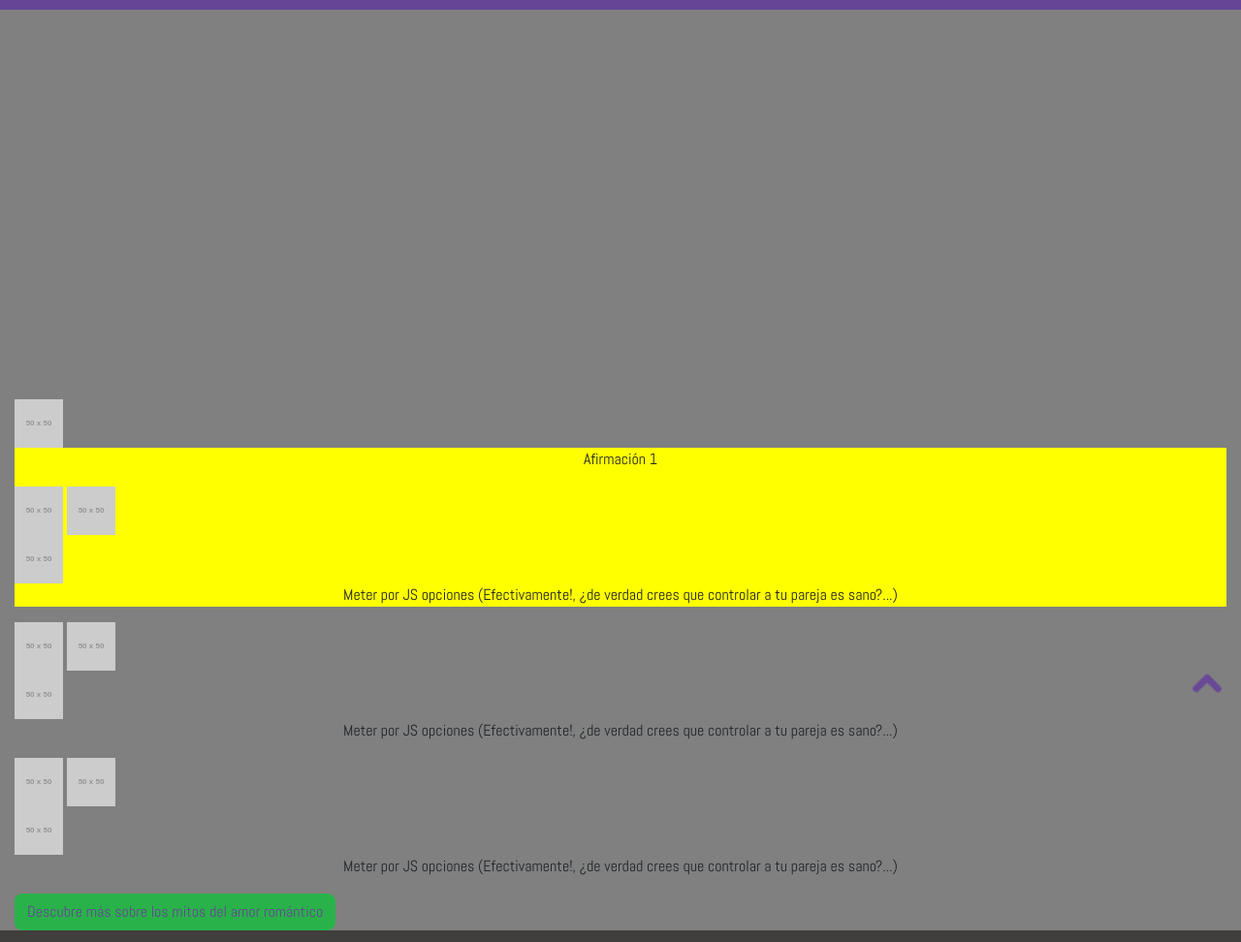
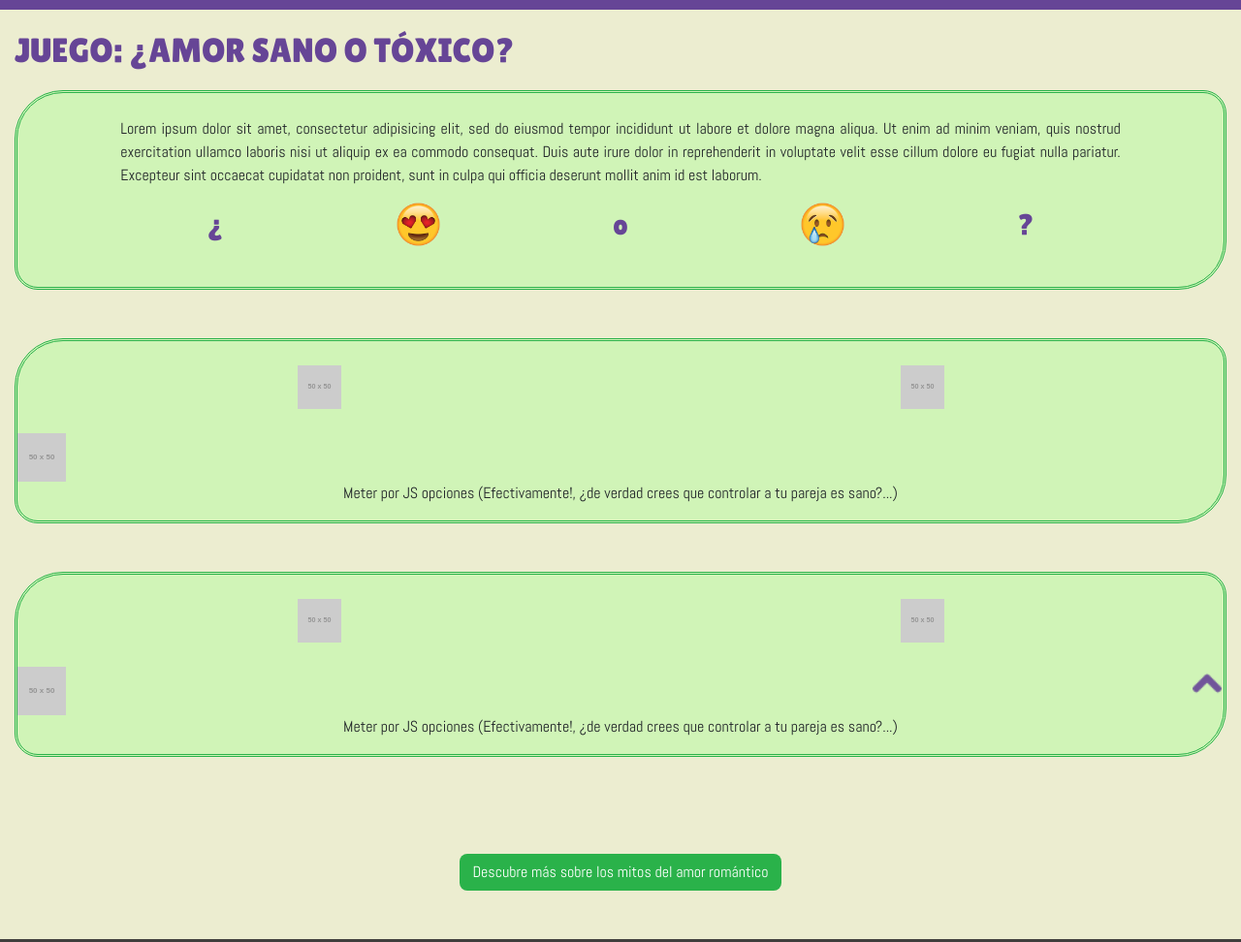
Before and after one commit to MoniAguado/clarke-s3-federici, a website: page quiz.html in a window 1280 px wide. Shown: the part 60-1032 px from the top of the page at 97% size. Drawn offline with Linux system fonts and the light colour scheme; placeholder pictures from the web are drawn by us.

Commit message:
add quiz-box styles and js

```diff
--- a/js/quiz.js
+++ b/js/quiz.js
@@ -1 +1,28 @@
 'use strict';
+
+var feedbackTextWin = '¡Acertaste!';
+var feedbackTextLose = '¡Fallaste!';
+
+function closeIconsToResponseAndOpenResultBox(event) {
+	document.querySelector('.icons-to-response').classList.add('icons-to-response-invisible');
+	document.querySelector('.result-box').classList.remove('result-box-invisible');
+
+
+	// document.querySelector('.result-box').classList.add('.result-box-visible');
+	// document.querySelector('.result-box').classList.toggle('.result-box-invisible');
+
+
+
+
+	if (event.currentTarget.classList.contains('correct-answer')) {
+		document.querySelector('.feedback').insertAdjacentHTML('beforeend', feedbackTextWin);
+	} else {
+		document.querySelector('.feedback').insertAdjacentHTML('beforeend', feedbackTextLose);
+	}
+}
+
+var pressedEmoji = document.querySelectorAll('.emoji');
+
+for (var i = 0; i < pressedEmoji.length; i++) {
+	pressedEmoji[i].addEventListener('click', closeIconsToResponseAndOpenResultBox);
+}
--- a/quiz.html
+++ b/quiz.html
@@ -1,6 +1,6 @@
 <!DOCTYPE html>
 <html>
-	<head>
+	<head lang="es">
 		<meta charset="utf-8">
 		<meta name="viewport" content="width=device-width, initial-scale=1">
 		<title>Juego</title>
@@ -44,6 +44,12 @@
 				<a href="home.html"><img src="images/home.png" alt="Home" class="home"></a>
 			</div>
 		</header>
+		<main>
+			<div class="row">
+				<div class="col-12 principal">
+					<h1 class="title text-sm-center text-md-left text-uppercase title--quiz">Juego: ¿Amor sano o tóxico?</h1>
+				</div>
+			</div>
 
 
 
@@ -63,19 +69,14 @@
 
 
 
-
-
-
-
-		<main>
-			<div class="modal-wrapper" id="popup">
+			<!-- <div class="modal-wrapper" id="popup">
    			<div class="popup-contenedor">
       		<h2>pop up</h2>
       		<p class="instructions">¿Amor sano o tóxico?(to review)</p>
       		<a class="popup-close" href="#">X</a>
   			</div>
 			</div>
-			<a href="#popup"><img class="close-icon" src="https://www.placehold.it/50x50" alt="close"></a>
+			<a href="#popup"><img class="close-icon" src="https://www.placehold.it/50x50" alt="close"></a> -->
 
 			<!-- <div class="instructions-initial-pop-up">
 				<img class="close-icon" src="https://www.placehold.it/50x50" alt="close">
@@ -83,19 +84,49 @@
 			</div> -->
 
 			<div class="general-page-quiz-box">
+
+
+
+
 				<div class="box quiz-item-box phrase-box">
-					<div class="box question-box">
-						<p>Afirmación 1</p>
-						<div class="icons-to-response">
-							<img src="https://www.placehold.it/50x50" alt="Amor sano">
-							<img src="https://www.placehold.it/50x50" alt="Amor tóxico">
+
+					<div class="row">
+						<div class="col-10 offset-1">
+							<div class="box question-box">
+								<p>Lorem ipsum dolor sit amet, consectetur adipisicing elit, sed do eiusmod tempor incididunt ut labore et dolore magna aliqua. Ut enim ad minim veniam, quis nostrud exercitation ullamco laboris nisi ut aliquip ex ea commodo consequat. Duis aute irure dolor in reprehenderit in voluptate velit esse cillum dolore eu fugiat nulla pariatur. Excepteur sint occaecat cupidatat non proident, sunt in culpa qui officia deserunt mollit anim id est laborum.</p>
+								<div class="icons-to-response">
+									<p>¿</p>
+									<img class="emoji
+									happy-emoji correct-answer" src="/images/Heart_Eyes_Emoji.png" alt="Amor sano">
+									<p>o</p>
+									<img class="emoji sad-emoji" src="/images/Crying_Face_Emoji.png" alt="Amor tóxico">
+									<p>?</p>
+								</div>
+							</div>
 						</div>
 					</div>
-					<div class="box result-box">
-						<img src="https://www.placehold.it/50x50" alt="Amor sano o tóxico">
-						<p>Meter por JS opciones (Efectivamente!, ¿de verdad crees que controlar a tu pareja es sano?...)</p>
+
+					<div class="row">
+						<div class="col-10 offset-1">
+							<div class="box result-box result-box-invisible">
+								<div class="feedback">
+								</div>
+								<div class="result">
+									<p>Esto representa una relación sana   </p>
+									<img class="emoji
+									happy-emoji correct-answer" src="/images/Heart_Eyes_Emoji.png" alt="Amor sano">
+								</div>
+							</div>
+						</div>
 					</div>
 				</div>
+
+
+
+
+
+
+
 				<div class="box quiz-item-box song-box">
 					<div class="question-box">
 						<div class="song-insert"></div>
@@ -109,6 +140,12 @@
 						<p>Meter por JS opciones (Efectivamente!, ¿de verdad crees que controlar a tu pareja es sano?...)</p>
 					</div>
 				</div>
+
+
+
+
+
+
 				<div class="box quiz-item-box video-box">
 					<div class="question-box">
 						<div class="video-insert"></div>
@@ -122,15 +159,20 @@
 						<p>Meter por JS opciones (Efectivamente!, ¿de verdad crees que controlar a tu pareja es sano?...)</p>
 					</div>
 				</div>
-				<button class="button button--quiz-toHome">
-					<a class="link link--quiz-toHome"href="home.html">Descubre más sobre los mitos del amor romántico</a>
-				</button>
-			</div>
-		</main>
 
 
 
 
+
+				<div class="row">
+					<div class="col-8 offset-2">
+						<button class="button button--quiz-toHome">
+							<a class="link--quiz-toHome"href="home.html">Descubre más sobre los mitos del amor romántico</a>
+						</button>
+					</div>
+				</div>
+			</div><!--end general-container-->
+		</main>
 
 
 
--- a/scss/pages/_quiz.scss
+++ b/scss/pages/_quiz.scss
@@ -1,34 +1,104 @@
-// FAKE STYLES_____________________________________________________
-.page-quiz {
-	background-color: grey;
-}
-
-.instructions-initial-pop-up {
-	background-color: pink;
-}
-
-.button--quiz {
-	background-color: tomato;
-}
-
-.phrase-box {
-	background-color: yellow;
-}
-
 body {
 	background-color: #ECEDD0;
 }
 
-.button--quiz-toHome {
+.title--quiz {
+	margin-bottom: 20px;
+}
+
+.quiz-item-box {
+	background-color: rgba(182, 252, 159,0.5);
+	border: 3px double #2AB24A;
+	margin-bottom: 50px;
+	border-radius: 50px 24px 50px 24px;
+	-moz-border-radius: 50px 24px 50px 24px;
+	-webkit-border-radius: 50px 24px 50px 24px;
+
+	@media all and (max-width:768px) {
+		border-radius: 88px 37px 88px 37px;
+		-moz-border-radius: 88px 37px 88px 37px;
+		-webkit-border-radius: 88px 37px 88px 37px;
+	 }
+}
+
+.question-box {
+	margin: 25px auto;
+	text-align: justify;
+}
+
+.question-box p {
+	text-align: justify;
+}
+
+.icons-to-response {
+	display: flex;
+	justify-content: space-around;
+}
+
+
+.icons-to-response img {
+	display: inline;
+	height: 45px;
+	width: 45px;
+}
+
+.icons-to-response img:hover{
+	-webkit-transform: scale(1.3);
+	-ms-transform: scale(1.3);
+	transform: scale(1.3);
+}
+
+.icons-to-response p {
+	display: inline;
+	font-family: 'Lilita One', cursive;
+	font-size: 30px;
+	color: #664596;
+}
+
+.icons-to-response-invisible {
+	display: none;
+}
+
+.result-box-invisible {
+	display: none;
+}
+
+// .result-box-visible {
+// 	display: block;
+// }
+
+
+
+.result p {
 	display: inline;
 }
 
+ .result img {
+ 	display: inline;
+ 	height: 45px;
+ 	width: 45px;
+ }
 
-// .healthy-love-box,
-// .toxic-love-box,
-// .healthy-love-img
-// .toxic-love-img {
-// 	padding-left: 0px;
-// 	padding-right: 0px
-// }
-// ________________________________________________________________
+ .feedback {
+	 color: green;
+ }
+
+.button--quiz-toHome {
+	margin: 50px auto;
+	display: block;
+	text-align: center;
+	@media all and (max-width:768px) {
+		font-weight: bold;
+	 }
+}
+
+.link--quiz-toHome {
+	display: inline;
+	text-decoration: none;
+	color: white;
+}
+
+.link--quiz-toHome:hover {
+	text-decoration: none;
+	color: white;
+}
```
Also changed, not shown: images/Crying_Face_Emoji.png (added), images/Heart_Eyes_Emoji.png (added), style/style.css.
